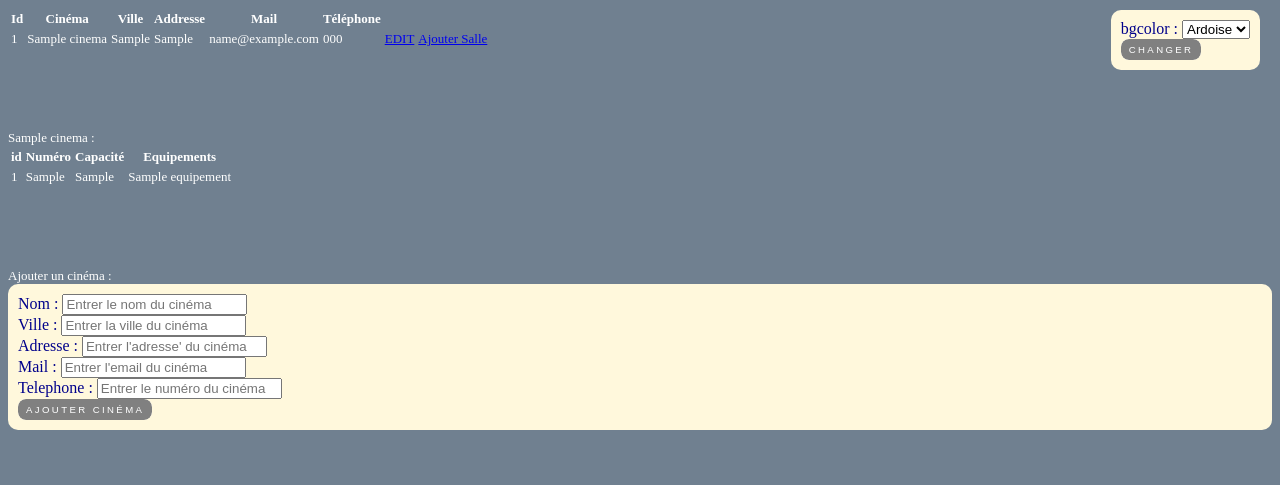
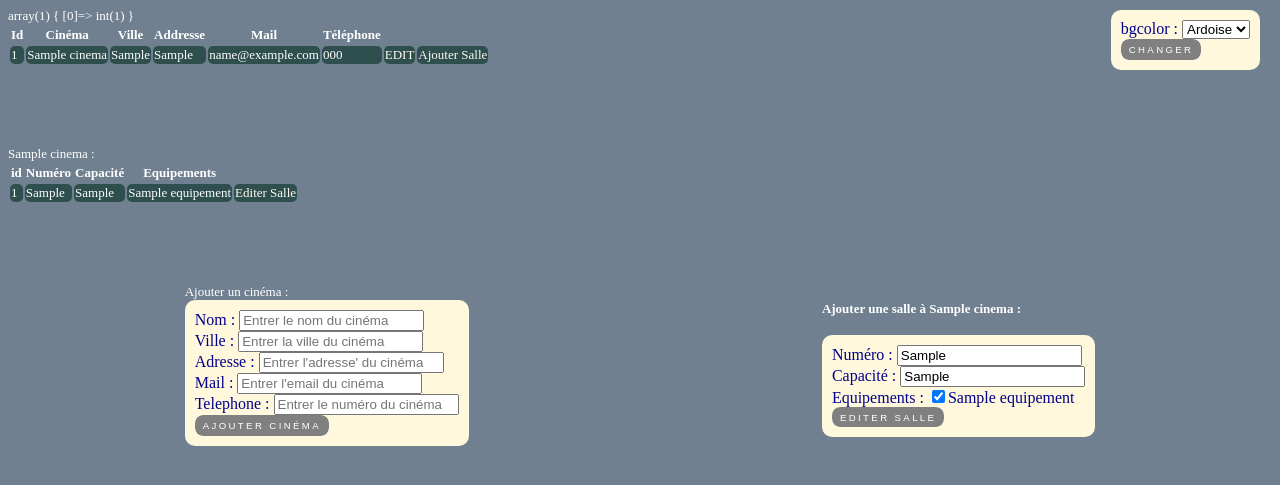
Before and after one commit to JJJpnt/back_bdd, a PHP site: page /index.php?edit_salle&id=1 in a window 1280 px wide. Shown: the top 485 px of the page. Run offline with PHP 8.4, Linux system fonts and the light colour scheme; tables that the repository leaves empty or names only in its code hold one stand-in row (values such as "Sample post").

Commit message:
Edition salle & equipement avec checkboxes

```diff
--- a/assets/css/style.css
+++ b/assets/css/style.css
@@ -2,6 +2,17 @@ body {
     background-color: slategrey;
     color: white;
     font-size: small;
+}
+
+a {
+    color: floralwhite;
+    font-weight: normal;
+    text-decoration: none;
+}
+
+a:hover {
+    color: white;
+    font-weight: 900;
 }
 
 table {
@@ -9,7 +20,7 @@ table {
 }
 
 td {
-    /* background-color: darkslategray; */
+    background-color: darkslategray;
     border-radius: 5px;
 }
 
@@ -78,3 +89,8 @@ button:hover {
 button:hover::before {
         width: 100%;
     }
+
+.form-container {
+    display: flex;
+    justify-content: space-around;
+}
--- a/index.php
+++ b/index.php
@@ -10,6 +10,7 @@ if(isset($_GET["setbgcolor"]) && !empty($_POST["newbgcolor"])  ) // && isset($_P
 $cookie_color = (isset($_COOKIE['bgcolor'])) ? $_COOKIE['bgcolor'] : 'slategray';
 
 ?>
+
 <!DOCTYPE html>
 <html lang="en">
 <head>
@@ -99,6 +100,7 @@ if( isset($_GET["add_salle"]) && !empty($_GET["id"]) ) {
 
     if(!isset($_POST['submit'])) {
 
+        $editing_salle = true;
         $form_salle = "visible";
         $add_to_id = $_GET["id"];
 
@@ -108,18 +110,67 @@ if( isset($_GET["add_salle"]) && !empty($_GET["id"]) ) {
     $salle_capa = trim($_POST['salle_capa']);
     $salle_numero = trim($_POST['salle_numero']);
 
-    $sql = $dbh->prepare ("INSERT INTO salle (nom_cinema,adresse_cinema,ville_cinema,mail_cinema,telephone_cinema)
+    $sql = $dbh->prepare ("INSERT INTO salle (numero_salle,capacite_salle)
 
-                        VALUES (:nom_cinema,:adresse_cinema,:ville_cinema,:mail_cinema,:telephone_cinema)");
+                        VALUES (:numero_salle,:capacite_salle)");
 
                     $sql->execute(array(
-                        'numero_salle' => $numero_salle,
-                        'adresse_cinema' => $cine_adress
+                        'numero_salle' => $salle_numero,
+                        'capacite_salle' => $salle_capa
                     ));
                     $sql-> closeCursor();
                     // header('location:../test.php');
     }
 }
+
+$equipement_salle = array();
+
+if( isset($_GET["edit_salle"]) && !empty($_GET["id"]) ) {
+
+    $editing_salle = true;
+
+    if(!isset($_POST['submit'])) {
+
+        $action="index.php?edit_salle&id=".$_GET["id"];
+
+        $form_salle = "visible";
+        $edit_salle_id = $_GET["id"];
+
+        $stmt_equip = $dbh->prepare("SELECT id_equipement FROM avoir WHERE id_salle=$edit_salle_id");
+        $stmt_equip->execute();
+
+        /* Récupération de toutes les valeurs de la première colonne */
+        $equipement_salle = $stmt_equip->fetchAll(PDO::FETCH_COLUMN, 0);
+        var_dump($equipement_salle);
+
+    } else {
+
+        $salle_capa = trim($_POST['salle_capa']);
+        $salle_numero = trim($_POST['salle_numero']);
+
+        $sql = $dbh->prepare ("DELETE FROM avoir WHERE id_salle = ".$_GET["id"]);
+        $sql->execute();
+
+        $sql = $dbh->prepare ("UPDATE salle
+                                SET numero_salle=:numero_salle, capacite_salle=:capacite_salle
+                                WHERE id_salle=".$_GET["id"]);
+
+                        $sql->execute(array(
+                            'numero_salle' => $salle_numero,
+                            'capacite_salle' => $salle_capa
+                        ));
+                        $sql-> closeCursor();
+        foreach($_POST['equip_checkbox'] as $selected){
+            $sql = $dbh->prepare ("INSERT INTO avoir (id_salle,id_equipement) VALUES (:id_salle,:id_equipement)");
+
+            $sql->execute(array(
+                    'id_salle' => $_GET["id"],
+                    'id_equipement' => $selected
+            ));
+        }
+    }
+}
+
 ?>
 
 
@@ -190,16 +241,15 @@ if( isset($_GET["add_salle"]) && !empty($_GET["id"]) ) {
                                     echo "$l->nom_equipement<br>";
                             }
                         }
-
-
-                    echo '</td></tr>
-                    ';
+                    echo '</td>';
+                    echo '<td><a href="index.php?edit_salle&id='.$row->id_salle.'">Editer Salle</a></td></tr>';
                 }
                 echo '</table></div>';
             }
 ?>
 </div>
 
+<div class="form-container">
 
     <div class="form-add-cinema">
 
@@ -239,18 +289,41 @@ if( isset($_GET["add_salle"]) && !empty($_GET["id"]) ) {
             $stmt_nom_cinema = $dbh->prepare("SELECT nom_cinema FROM cinema WHERE id_cinema=".$_GET["id"]);
             $stmt_cinema->execute();
             $cinema = $stmt_cinema->fetch(PDO::FETCH_OBJ);
-        echo '<h4>Ajouter une salle à ' . $cinema->nom_cinema . ' :</h4><br>';
+            echo '<h4>Ajouter une salle à ' . $cinema->nom_cinema . ' :</h4>';
+
+            $stmt_salle = $dbh->prepare("SELECT numero_salle, capacite_salle FROM salle WHERE id_salle=".$_GET["id"]);
+            $stmt_salle->execute();
+            $salle = $stmt_salle->fetch(PDO::FETCH_OBJ);
+
+            $stmt_liste_equipement = $dbh->prepare("SELECT * FROM equipement");
+            $stmt_liste_equipement->execute();
         ?>
 
         <form action="<?php echo $action;?>" method="POST">
 
             <div>
                 <label>Numéro :</label>
-            <input type="text" name="salle_numero" id="salle_numero" placeholder="Numéro" <?php echo $editing_salle?'value="'."".'"':"" ?> maxlength="5" required>
+                <input type="text" name="salle_numero" id="salle_numero" placeholder="Numéro" <?php echo $editing_salle?'value="'.$salle->numero_salle.'"':"" ?> maxlength="5" required>
             </div>
             <div>
                 <label>Capacité :</label>
-            <input type="text" name="salle_capa" id="salle_capa" placeholder="Capacité" <?php echo $editing_salle?'value="'."".'"':"" ?> maxlength="5" required>
+                <input type="text" name="salle_capa" id="salle_capa" placeholder="Capacité" <?php echo $editing_salle?'value="'.$salle->capacite_salle.'"':"" ?> maxlength="5" required>
+            </div>
+
+            <div> <!-- Equipements -->
+                <label>Equipements :</label>
+                <?php
+                    while ($liste_equipement = $stmt_liste_equipement->fetch(PDO::FETCH_OBJ))
+                    {
+                    echo '
+                        <input type="checkbox" id="equip_checkbox_'.$liste_equipement->id_equipement.'" name="equip_checkbox[]" value="'.$liste_equipement->id_equipement.'" '.
+                            ((in_array($liste_equipement->id_equipement,$equipement_salle))?'checked':'')
+                            .'><label for="'.$liste_equipement->id_equipement.'">'.$liste_equipement->nom_equipement.'</label>
+                    ';
+                    }
+                ?>
+
+
             </div>
 
             <button type="submit" name="submit"><?php echo $editing_salle?"Editer Salle":"Ajouter Salle"?></button>
@@ -259,7 +332,7 @@ if( isset($_GET["add_salle"]) && !empty($_GET["id"]) ) {
 
     </div>
 
-
+</div>
 
 <div class="form-bgcolor">
     <form action="index.php?setbgcolor" method="POST">
```
Lines whose indentation alone changed are shown as unchanged.
